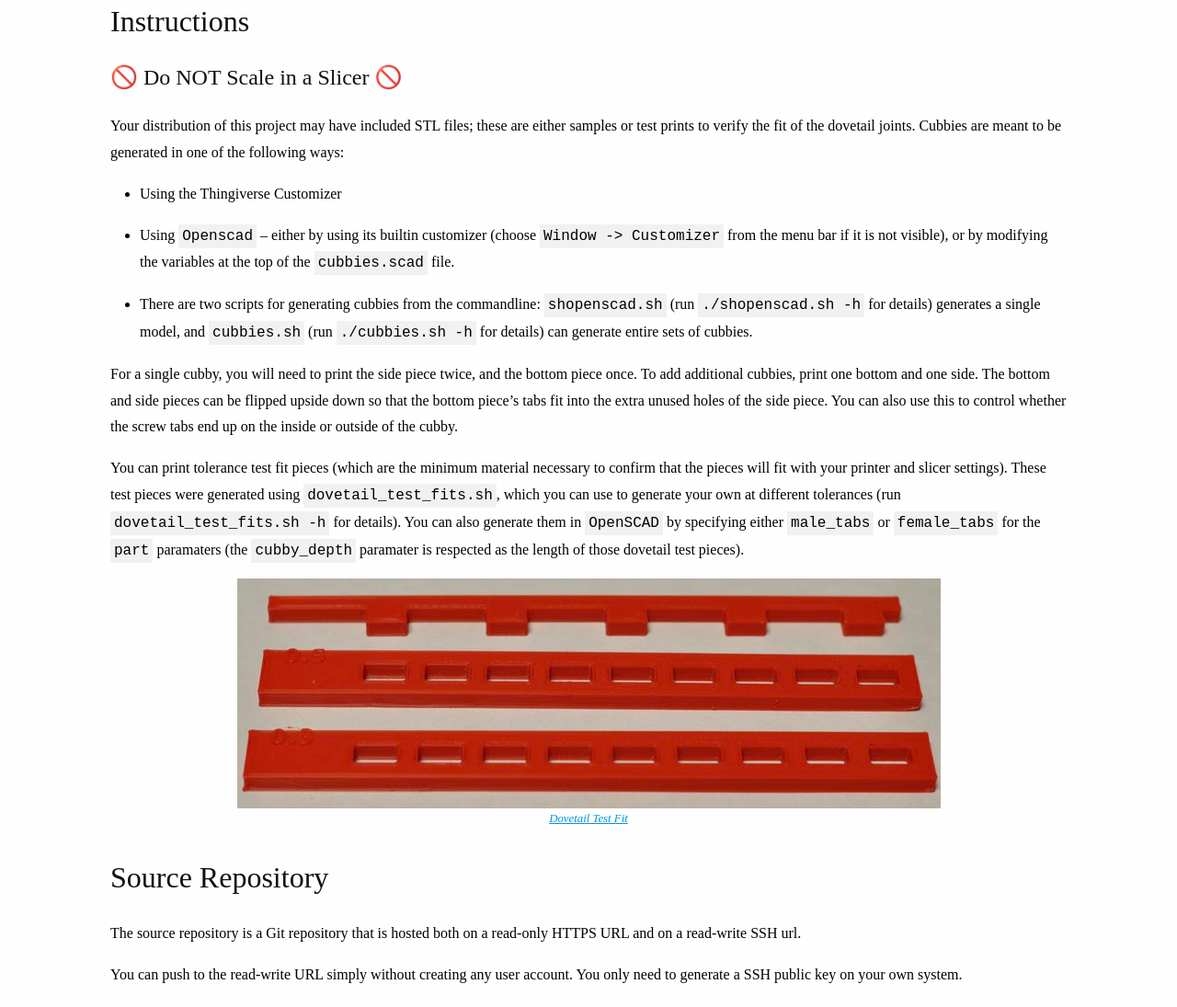
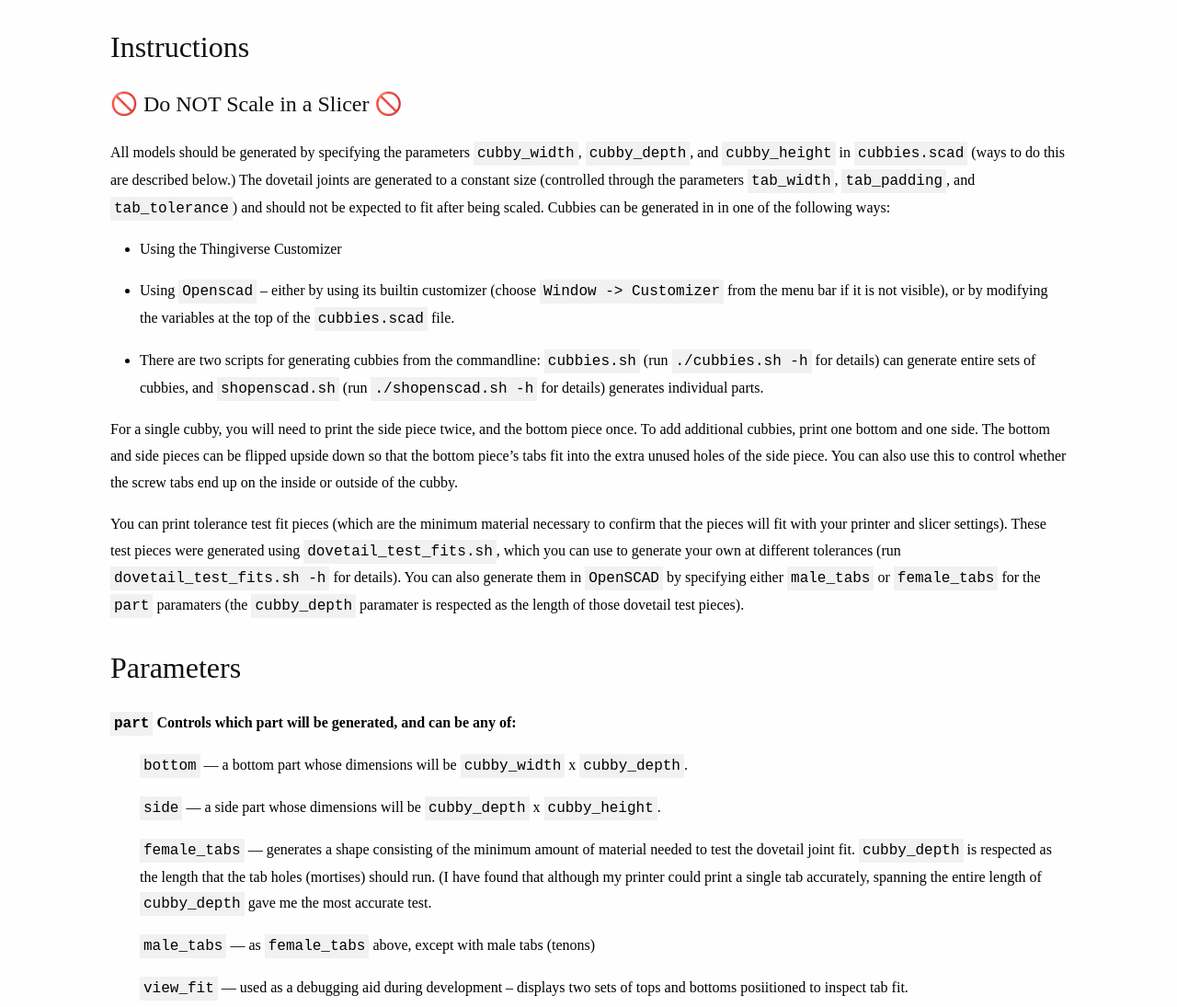
Before and after one commit to svasilogianis/svasilogianis.github.io, a plain HTML site: page index.html in a window 1280 px wide. Shown: the part 1705-2800 px from the top of the page at 92% size. Drawn offline with Linux system fonts and the light colour scheme.

Commit message:
morewell documents

```diff
--- a/index.html
+++ b/index.html
@@ -27,7 +27,7 @@
 </dd>
 </dl>
 </div>
-<p>3D printable parametric cubbies to store your 3D things. There are two distinct parts – a <code>bottom</code> and a <code>side</code> – that are generated to the dimensions of your things, then 3D printed and assembled into modular storage units.</p>
+<p>3D printable parametric cubbies to store your 3D things. There are two distinct parts — a <code>bottom</code> and a <code>side</code> — that are generated to the dimensions of your things, then 3D printed and assembled into modular storage units. The parts are optimized for printing as they are made of sparse structures to save material, and lay flat on the print bed.</p>
 <h2 id="pictures">Pictures</h2>
 <div class="figs">
 <figure>
@@ -54,14 +54,63 @@
 </div>
 <h2 id="instructions">Instructions</h2>
 <h3 id="do-not-scale-in-a-slicer">🚫 Do NOT Scale in a Slicer 🚫</h3>
-<p>Your distribution of this project may have included STL files; these are either samples or test prints to verify the fit of the dovetail joints. Cubbies are meant to be generated in one of the following ways:</p>
+<p>All models should be generated by specifying the parameters <code>cubby_width</code>, <code>cubby_depth</code>, and <code>cubby_height</code> in <code>cubbies.scad</code> (ways to do this are described below.) The dovetail joints are generated to a constant size (controlled through the parameters <code>tab_width</code>, <code>tab_padding</code>, and <code>tab_tolerance</code>) and should not be expected to fit after being scaled. Cubbies can be generated in in one of the following ways:</p>
 <ul>
 <li><p>Using the Thingiverse Customizer</p></li>
 <li><p>Using <code>Openscad</code> – either by using its builtin customizer (choose <code>Window -&gt; Customizer</code> from the menu bar if it is not visible), or by modifying the variables at the top of the <code>cubbies.scad</code> file.</p></li>
-<li><p>There are two scripts for generating cubbies from the commandline: <code>shopenscad.sh</code> (run <code>./shopenscad.sh -h</code> for details) generates a single model, and <code>cubbies.sh</code> (run <code>./cubbies.sh -h</code> for details) can generate entire sets of cubbies.</p></li>
+<li><p>There are two scripts for generating cubbies from the commandline: <code>cubbies.sh</code> (run <code>./cubbies.sh -h</code> for details) can generate entire sets of cubbies, and <code>shopenscad.sh</code> (run <code>./shopenscad.sh -h</code> for details) generates individual parts.</p></li>
 </ul>
 <p>For a single cubby, you will need to print the side piece twice, and the bottom piece once. To add additional cubbies, print one bottom and one side. The bottom and side pieces can be flipped upside down so that the bottom piece’s tabs fit into the extra unused holes of the side piece. You can also use this to control whether the screw tabs end up on the inside or outside of the cubby.</p>
 <p>You can print tolerance test fit pieces (which are the minimum material necessary to confirm that the pieces will fit with your printer and slicer settings). These test pieces were generated using <code>dovetail_test_fits.sh</code>, which you can use to generate your own at different tolerances (run <code>dovetail_test_fits.sh -h</code> for details). You can also generate them in <code>OpenSCAD</code> by specifying either <code>male_tabs</code> or <code>female_tabs</code> for the <code>part</code> paramaters (the <code>cubby_depth</code> paramater is respected as the length of those dovetail test pieces).</p>
+<h2 id="parameters">Parameters</h2>
+<dl>
+<dt><code>part</code> Controls which part will be generated, and can be any of:</dt>
+<dd><p><code>bottom</code> — a bottom part whose dimensions will be <code>cubby_width</code> x <code>cubby_depth</code>.</p>
+</dd>
+<dd><p><code>side</code> — a side part whose dimensions will be <code>cubby_depth</code> x <code>cubby_height</code>.</p>
+</dd>
+<dd><p><code>female_tabs</code> — generates a shape consisting of the minimum amount of material needed to test the dovetail joint fit. <code>cubby_depth</code> is respected as the length that the tab holes (mortises) should run. (I have found that although my printer could print a single tab accurately, spanning the entire length of <code>cubby_depth</code> gave me the most accurate test.</p>
+</dd>
+<dd><p><code>male_tabs</code> — as <code>female_tabs</code> above, except with male tabs (tenons)</p>
+</dd>
+<dd><p><code>view_fit</code> — used as a debugging aid during development – displays two sets of tops and bottoms posiitioned to inspect tab fit.</p>
+</dd>
+<dd><p><code>both</code> — a <code>bottom</code> and a <code>side</code> laid next each other. (These may look like two seperate models, but is only one model, and obnixious to work with in a slicer. Generating them seperately will allow you to manipulate them individually).</p>
+</dd>
+</dl>
+<h3 id="cubby-dimensions">Cubby Dimensions</h3>
+<dl>
+<dt><code>cubby_width</code></dt>
+<dd>How wide the cubby should be, used as one dimension of the <code>bottom</code> and <code>male_tabs</code> <code>part</code>.
+</dd>
+<dt><code>cubby_depth</code></dt>
+<dd>How deep the cubby should be, used as one dimension of the <code>side</code> and <code>female_tabs</code> <code>part</code>.
+</dd>
+<dt><code>cubby_height</code></dt>
+<dd>How deep the cubby should be, used as one dimension of the <code>side</code>.
+</dd>
+<dt><code>thickness</code></dt>
+<dd>How thick the <code>bottom</code>, <code>side</code>, or test fit pieces (<code>male_tabs</code>, <code>female_tabs</code>) should be. When either part is eventually laid flat on the print bed, this effectively becomes the <code>z</code> axis height. (The <code>tab_depth</code> is dictated by this <code>thickness</code> dimension.)
+</dd>
+<dt><code>strut_thickness</code></dt>
+<dd>The thickness of the strut members in the sparse structures. Applies to both <code>bottom</code> and <code>side</code>.
+</dd>
+<dt><code>max_bridge</code></dt>
+<dd>Maximum bridging distance between cross-braces of sparse struts. Applies to <code>bottom</code>, and <code>side</code>.
+</dd>
+</dl>
+<h3 id="tabdovetail-dimensions">Tab/Dovetail Dimensions</h3>
+<dl>
+<dt><code>tab_width</code></dt>
+<dd>The width of each tab.
+</dd>
+<dt><code>tab_padding</code></dt>
+<dd>The distance of the first tab from the edge, as well as between each tab.
+</dd>
+<dt><code>tab_tolerance</code></dt>
+<dd>How much bigger the hole (or mortise) should be than the tab (tenon)
+</dd>
+</dl>
 <figure>
 <img src="pictures/dovetail_test_fit-thumbnail.jpg" alt="" /><figcaption><a href="pictures/dovetail_test_fit.jpg-full" title="Dovetail Test Fit (full resolution)">Dovetail Test Fit</a></figcaption>
 </figure>
@@ -99,7 +148,7 @@ git push</code></pre>
 <li><a href="https://github.com/revarbat/BOSL" title="Belfry OpenSCAD Library">Belfry OpenSCAD Library</a></li>
 </ul>
 <h2 id="contributions">Contributions</h2>
-<p><img src="pictures/kenneth-copeland.jpg" /> <img src="pictures/basket.jpg" /></p>
+<p><img src="pictures/kenneth-copeland.jpg" alt="Megachurch Pastor" /> <img src="pictures/basket.jpg" alt="Donation Basket" /></p>
 <ul>
 <li>PayPal: <a href="https://paypal.me/svasilogianis" class="uri">https://paypal.me/svasilogianis</a></li>
 <li>Venmo: <a href="https://venmo.com/u/Steven-Vasilogianis" class="uri">https://venmo.com/u/Steven-Vasilogianis</a></li>
```
